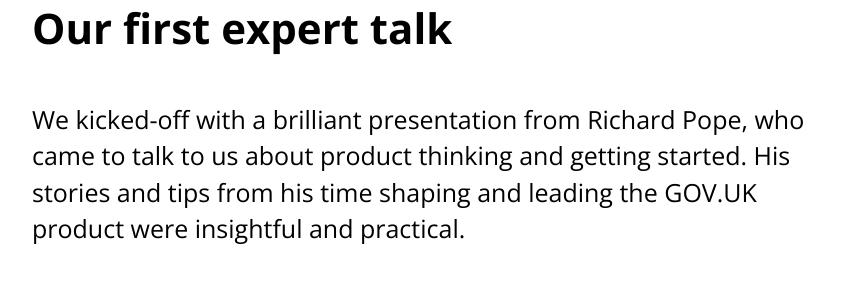
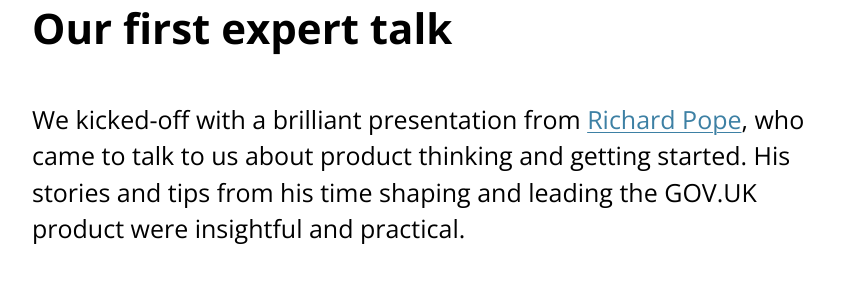
Before and after one commit to learnbymakingwales/learnbymakingwales.github.io, a Jekyll site: the page built from en/updates/_posts/2022-12-02-week-eight.md, in a window 1280 px wide and 900 px high, scrolled down 345 px. Shown: the part 158-456 px from the top of the window, without its empty margins (208-1071 px from the left). Built offline with Jekyll 4.4.1, drawn with Linux system fonts in a browser that asks for light colours; part of the change alters nothing that is shown.

```diff
--- a/en/updates/_posts/2022-12-02-week-eight.md
+++ b/en/updates/_posts/2022-12-02-week-eight.md
@@ -11,7 +11,7 @@ We’ve had another couple of fabulous Labs sessions. This week we switched focu
 
 ## Our first expert talk
 
-We kicked-off with a brilliant presentation from Richard Pope, who came to talk to us about product thinking and getting started. His stories and tips from his time shaping and leading the GOV.UK product were insightful and practical.
+We kicked-off with a brilliant presentation from [Richard Pope](https://richardpope.org/), who came to talk to us about product thinking and getting started. His stories and tips from his time shaping and leading the GOV.UK product were insightful and practical.
 
 Richard banged the drum for making things as a way to think and learn. He encouraged us to give ourselves permission to think about the whole user journey and all its component parts. He also shared some tips about [GOV.UK formats](https://flic.kr/p/An8WNz) and how they were useful as a framework for that team’s early thinking.
 
```
